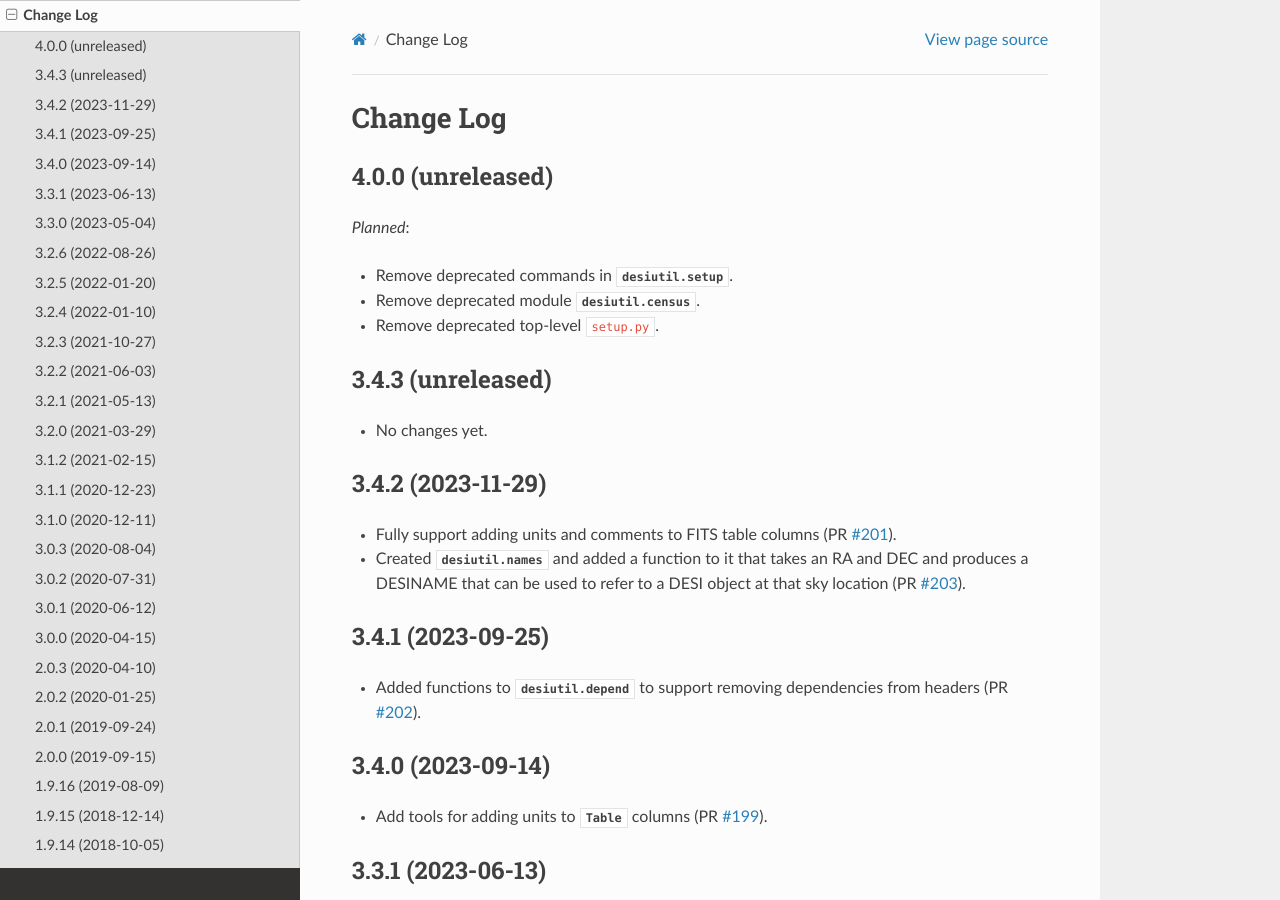
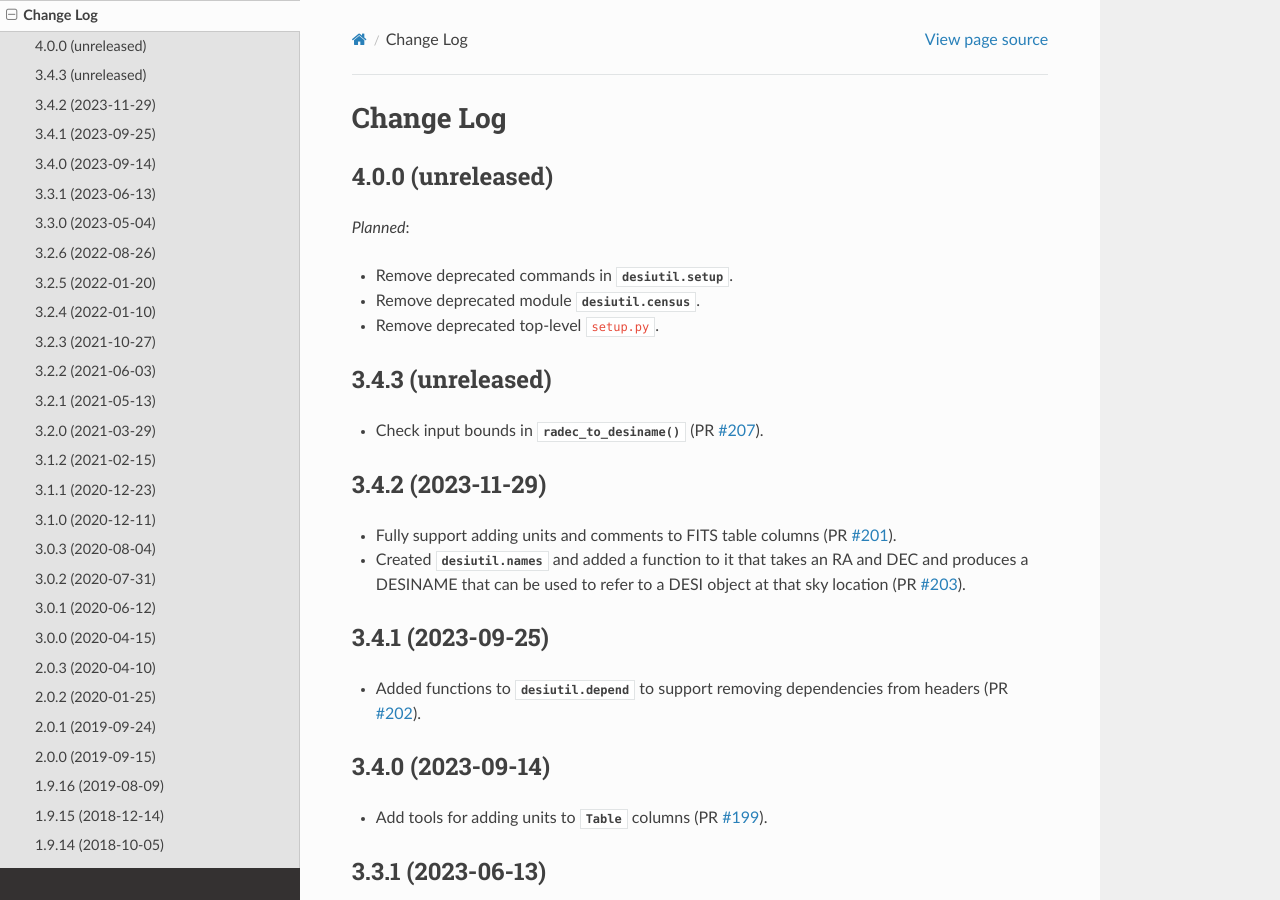
Before and after one commit to desihub/desiutil, a Sphinx documentation site: the page built from doc/changes.rst, in a window 1280 px wide and 900 px high. Built offline with Sphinx 7.4.7 and the Read the Docs theme 2.0.0, drawn with Linux system fonts in a browser that asks for light colours.

Commit message:
update change log

```diff
--- a/doc/changes.rst
+++ b/doc/changes.rst
@@ -14,7 +14,9 @@ Change Log
 3.4.3 (unreleased)
 ------------------
 
-* No changes yet.
+* Check input bounds in :func:`~desiutil.names.radec_to_desiname` (PR `#207`_).
+
+.. _`#207`: https://github.com/desihub/desiutil/pull/207
 
 3.4.2 (2023-11-29)
 ------------------
```
